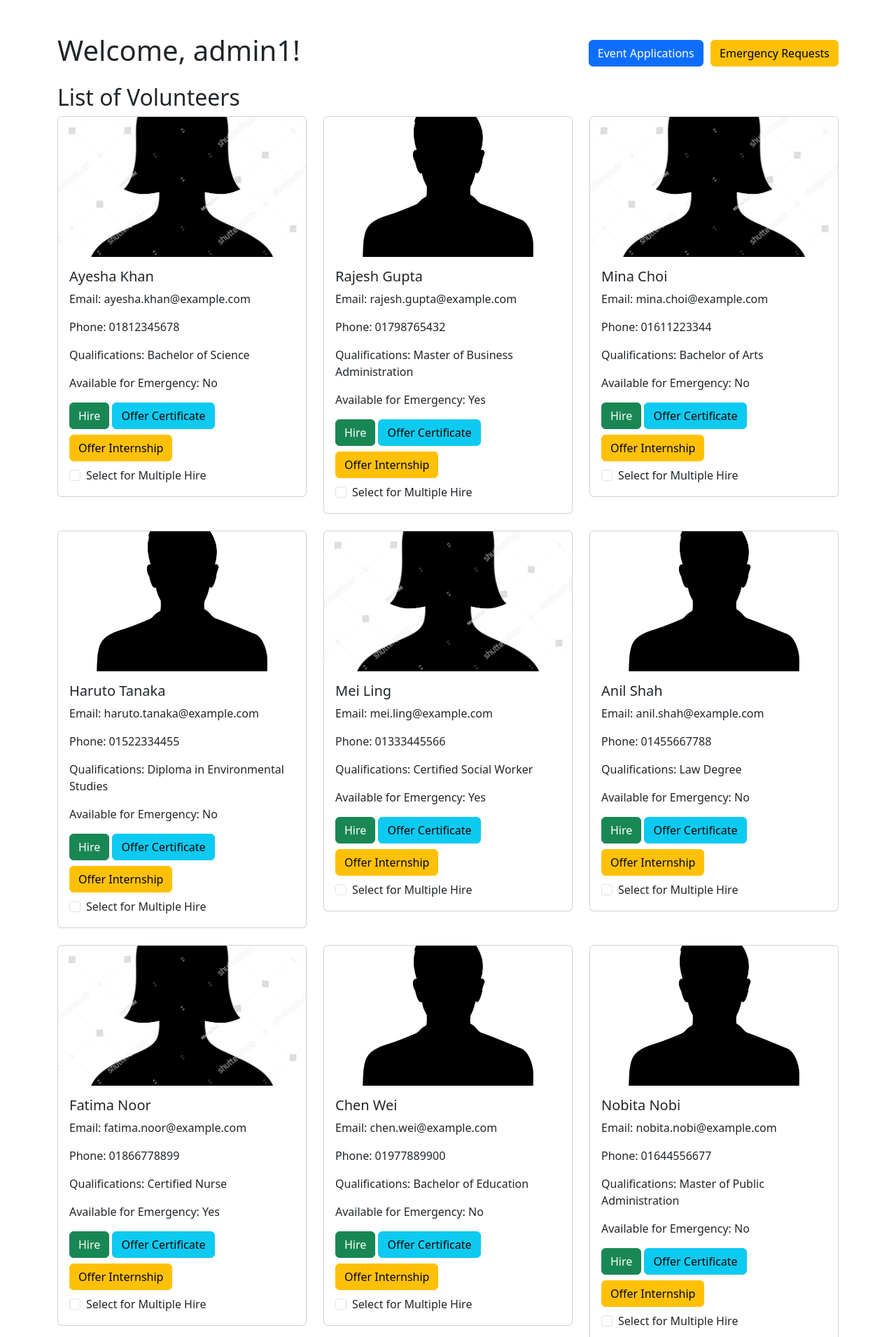
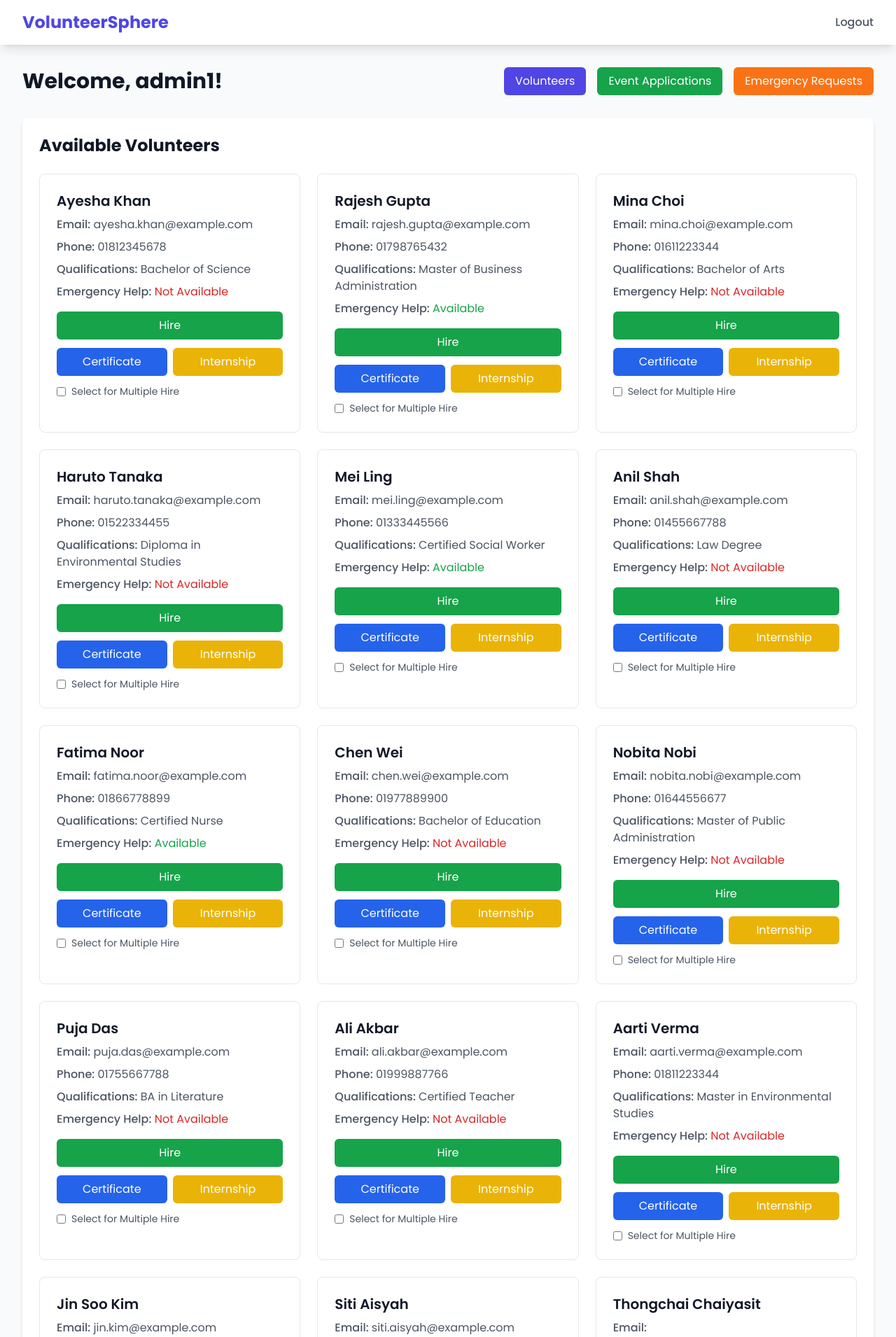
Before and after one commit to sillysaddy/VolunteerSphere, a PHP site: page /org_dashboard.php in a window 1280 px wide. Shown: the top 1910 px of the page at 70% size. Run offline with PHP 8.4, Linux system fonts and the light colour scheme; a user stored in the database is signed in; data comes from the database, SQL or seed files in the repository; some libraries are stand-ins or nearby versions.

Commit message:
more ui changes for org

```diff
--- a/org_dashboard.php
+++ b/org_dashboard.php
@@ -45,55 +45,85 @@
 <head>
     <meta charset="UTF-8">
     <meta name="viewport" content="width=device-width, initial-scale=1.0">
-    <title>Organization Dashboard</title>
-    <link href="https://cdn.jsdelivr.net/npm/bootstrap@5.3.0-alpha1/dist/css/bootstrap.min.css" rel="stylesheet">
-    <script>
-        function showSection(sectionId) {
-            document.getElementById('volunteersSection').style.display = 'none';
-            document.getElementById('eventApplicationsSection').style.display = 'none';
-            document.getElementById('emergencyRequestsSection').style.display = 'none';
+    <title>Organization Dashboard - VolunteerSphere</title>
+    <script src="https://cdn.tailwindcss.com"></script>
+    <link href="https://fonts.googleapis.com/css2?family=Poppins:wght@400;500;600;700&display=swap" rel="stylesheet">
+    <style>
+        body { font-family: 'Poppins', sans-serif; }
+    </style>
+</head>
+<body class="bg-gray-50 min-h-screen">
+    <!-- Navigation -->
+    <nav class="bg-white shadow-lg">
+        <div class="max-w-7xl mx-auto px-4 sm:px-6 lg:px-8">
+            <div class="flex justify-between h-16">
+                <div class="flex items-center">
+                    <span class="text-2xl font-bold text-indigo-600">VolunteerSphere</span>
+                </div>
+                <div class="flex items-center space-x-4">
+                    <a href="logout.php" class="text-gray-600 hover:text-indigo-600 font-medium">Logout</a>
+                </div>
+            </div>
+        </div>
+    </nav>
 
-            document.getElementById(sectionId).style.display = 'block';
-        }
-    </script>
-</head>
-<body>
-    <div class="container mt-5">
-        <h1>
-            Welcome, <?php echo htmlspecialchars($_SESSION['user']); ?>!
-            <div class="float-end">
-                <button class="btn btn-primary" onclick="showSection('eventApplicationsSection')">Event Applications</button>
-                <button class="btn btn-warning" onclick="showSection('emergencyRequestsSection')">Emergency Requests</button>
+    <div class="max-w-7xl mx-auto px-4 sm:px-6 lg:px-8 py-8">
+        <!-- Header Section -->
+        <div class="mb-8 flex justify-between items-center">
+            <h1 class="text-3xl font-bold text-gray-900">Welcome, <?php echo htmlspecialchars($_SESSION['user']); ?>!</h1>
+            <div class="flex space-x-4">
+                <button onclick="showSection('volunteersSection')" class="px-4 py-2 bg-indigo-600 text-white rounded-md hover:bg-indigo-700 transition-colors">Volunteers</button>
+                <button onclick="showSection('eventApplicationsSection')" class="px-4 py-2 bg-green-600 text-white rounded-md hover:bg-green-700 transition-colors">Event Applications</button>
+                <button onclick="showSection('emergencyRequestsSection')" class="px-4 py-2 bg-orange-500 text-white rounded-md hover:bg-orange-600 transition-colors">Emergency Requests</button>
             </div>
-        </h1>
+        </div>
 
-        <!-- List of Volunteers -->
-        <div id="volunteersSection">
-            <h2 class="mt-4">List of Volunteers</h2>
+        <!-- Volunteers Section -->
+        <div id="volunteersSection" class="bg-white rounded-lg shadow-md p-6">
+            <h2 class="text-2xl font-bold text-gray-900 mb-6">Available Volunteers</h2>
             <form method="POST" action="hire_multiple_volunteers.php">
                 <?php if ($volunteerResult->num_rows > 0): ?>
-                    <div class="row">
+                    <div class="grid grid-cols-1 md:grid-cols-2 lg:grid-cols-3 gap-6">
                         <?php while ($volunteer = $volunteerResult->fetch_assoc()): ?>
-                            <div class="col-md-4">
-                                <div class="card mb-4">
-                                    <img src="<?php echo $volunteer['Picture'] ? $volunteer['Picture'] : ($volunteer['Gender'] === 'Male' ? 'images/male_silhouette.png' : 'images/female_silhouette.png'); ?>"
-                                         class="card-img-top" alt="Volunteer Picture" style="height: 200px; object-fit: cover;">
-                                    <div class="card-body">
-                                        <h5 class="card-title"><?php echo htmlspecialchars($volunteer['Name']); ?></h5>
-                                        <p class="card-text">Email: <?php echo htmlspecialchars($volunteer['Email']); ?></p>
-                                        <p class="card-text">Phone: <?php echo htmlspecialchars($volunteer['Phone']); ?></p>
-                                        <p class="card-text">Qualifications: <?php echo htmlspecialchars($volunteer['Qualifications']); ?></p>
-                                        <p class="card-text">Available for Emergency: <?php echo ($volunteer['EmergencyHelp'] == 1) ? 'Yes' : 'No'; ?></p>
-
+                            <div class="bg-white rounded-lg border border-gray-200 overflow-hidden hover:shadow-lg transition-shadow">
+                                <div class="p-6">
+                                    <h3 class="text-xl font-semibold text-gray-900 mb-2"><?php echo htmlspecialchars($volunteer['Name']); ?></h3>
+                                    <div class="space-y-2 mb-4">
+                                        <p class="text-gray-600"><span class="font-medium">Email:</span> <?php echo htmlspecialchars($volunteer['Email']); ?></p>
+                                        <p class="text-gray-600"><span class="font-medium">Phone:</span> <?php echo htmlspecialchars($volunteer['Phone']); ?></p>
+                                        <p class="text-gray-600"><span class="font-medium">Qualifications:</span> <?php echo htmlspecialchars($volunteer['Qualifications']); ?></p>
+                                        <p class="text-gray-600">
+                                            <span class="font-medium">Emergency Help:</span>
+                                            <span class="<?php echo ($volunteer['EmergencyHelp'] == 1) ? 'text-green-600' : 'text-red-600'; ?>">
+                                                <?php echo ($volunteer['EmergencyHelp'] == 1) ? 'Available' : 'Not Available'; ?>
+                                            </span>
+                                        </p>
+                                    </div>
+                                    <div class="space-y-3">
                                         <?php if ($volunteer['HiredStatus'] > 0): ?>
-                                            <button class="btn btn-secondary" disabled>Hired</button>
+                                            <button disabled class="w-full px-4 py-2 bg-gray-200 text-gray-500 rounded-md cursor-not-allowed">Already Hired</button>
                                         <?php else: ?>
-                                            <a href="hire_volunteer.php?VolunteerID=<?php echo $volunteer['VolunteerID']; ?>" class="btn btn-success mb-2">Hire</a>
-                                            <a href="offer_certificate.php?VolunteerID=<?php echo $volunteer['VolunteerID']; ?>" class="btn btn-info mb-2">Offer Certificate</a>
-                                            <a href="offer_internship.php?VolunteerID=<?php echo $volunteer['VolunteerID']; ?>" class="btn btn-warning mb-2">Offer Internship</a>
-                                            <div class="form-check">
-                                                <input class="form-check-input" type="checkbox" name="selected_volunteers[]" value="<?php echo $volunteer['VolunteerID']; ?>" id="volunteer_<?php echo $volunteer['VolunteerID']; ?>">
-                                                <label class="form-check-label" for="volunteer_<?php echo $volunteer['VolunteerID']; ?>">
+                                            <a href="hire_volunteer.php?VolunteerID=<?php echo $volunteer['VolunteerID']; ?>"
+                                               class="block w-full px-4 py-2 bg-green-600 text-white text-center rounded-md hover:bg-green-700 transition-colors">
+                                                Hire
+                                            </a>
+                                            <div class="flex space-x-2">
+                                                <a href="offer_certificate.php?VolunteerID=<?php echo $volunteer['VolunteerID']; ?>"
+                                                   class="flex-1 px-4 py-2 bg-blue-600 text-white text-center rounded-md hover:bg-blue-700 transition-colors">
+                                                    Certificate
+                                                </a>
+                                                <a href="offer_internship.php?VolunteerID=<?php echo $volunteer['VolunteerID']; ?>"
+                                                   class="flex-1 px-4 py-2 bg-yellow-500 text-white text-center rounded-md hover:bg-yellow-600 transition-colors">
+                                                    Internship
+                                                </a>
+                                            </div>
+                                            <div class="flex items-center space-x-2 mt-2">
+                                                <input type="checkbox"
+                                                       name="selected_volunteers[]"
+                                                       value="<?php echo $volunteer['VolunteerID']; ?>"
+                                                       id="volunteer_<?php echo $volunteer['VolunteerID']; ?>"
+                                                       class="rounded border-gray-300 text-indigo-600 focus:ring-indigo-500">
+                                                <label for="volunteer_<?php echo $volunteer['VolunteerID']; ?>" class="text-sm text-gray-600">
                                                     Select for Multiple Hire
                                                 </label>
                                             </div>
@@ -103,37 +133,46 @@
                             </div>
                         <?php endwhile; ?>
                     </div>
-                    <button type="submit" name="hire_multiple" class="btn btn-primary">Hire Selected Volunteers</button>
+                    <div class="mt-6">
+                        <button type="submit" name="hire_multiple" class="px-6 py-3 bg-indigo-600 text-white rounded-md hover:bg-indigo-700 transition-colors">
+                            Hire Selected Volunteers
+                        </button>
+                    </div>
                 <?php else: ?>
-                    <p>No volunteers are currently available.</p>
+                    <p class="text-gray-600">No volunteers are currently available.</p>
                 <?php endif; ?>
             </form>
         </div>
 
-        <!-- Event Applications -->
-        <div id="eventApplicationsSection" style="display: none;">
-            <h2 class="mt-4">Event Applications</h2>
-            <table class="table table-bordered table-striped">
-                <thead>
+        <!-- Event Applications Section -->
+        <div id="eventApplicationsSection" class="hidden bg-white rounded-lg shadow-md p-6">
+            <h2 class="text-2xl font-bold text-gray-900 mb-6">Event Applications</h2>
+            <div class="overflow-x-auto">
+                <table class="min-w-full divide-y divide-gray-200">
+                    <thead class="bg-gray-50">
                         <tr>
-                        <th>Volunteer Name</th>
-                        <th>Event Name</th>
-                        <th>Status</th>
-                        <th>Actions</th>
+                            <th class="px-6 py-3 text-left text-xs font-medium text-gray-500 uppercase tracking-wider">Volunteer Name</th>
+                            <th class="px-6 py-3 text-left text-xs font-medium text-gray-500 uppercase tracking-wider">Event Name</th>
+                            <th class="px-6 py-3 text-left text-xs font-medium text-gray-500 uppercase tracking-wider">Status</th>
+                            <th class="px-6 py-3 text-left text-xs font-medium text-gray-500 uppercase tracking-wider">Actions</th>
                         </tr>
                     </thead>
-                <tbody>
+                    <tbody class="bg-white divide-y divide-gray-200">
                         <?php while ($application = $eventApplicationsResult->fetch_assoc()): ?>
                             <tr>
-                            <td><?php echo htmlspecialchars($application['VolunteerName']); ?></td>
-                            <td><?php echo htmlspecialchars($application['EventName']); ?></td>
-                            <td><?php echo htmlspecialchars($application['Status']); ?></td>
-                            <td>
+                                <td class="px-6 py-4 whitespace-nowrap text-sm text-gray-900"><?php echo htmlspecialchars($application['VolunteerName']); ?></td>
+                                <td class="px-6 py-4 whitespace-nowrap text-sm text-gray-900"><?php echo htmlspecialchars($application['EventName']); ?></td>
+                                <td class="px-6 py-4 whitespace-nowrap text-sm text-gray-900"><?php echo htmlspecialchars($application['Status']); ?></td>
+                                <td class="px-6 py-4 whitespace-nowrap text-sm font-medium">
                                     <?php if ($application['Status'] === 'Pending'): ?>
-                                    <a href="approve_application.php?id=<?php echo $application['ApplicationID']; ?>&action=approve" class="btn btn-success btn-sm">Approve</a>
-                                    <a href="approve_application.php?id=<?php echo $application['ApplicationID']; ?>&action=reject" class="btn btn-danger btn-sm">Reject</a>
+                                        <div class="flex space-x-2">
+                                            <a href="approve_application.php?id=<?php echo $application['ApplicationID']; ?>&action=approve"
+                                               class="text-green-600 hover:text-green-900">Approve</a>
+                                            <a href="approve_application.php?id=<?php echo $application['ApplicationID']; ?>&action=reject"
+                                               class="text-red-600 hover:text-red-900">Reject</a>
+                                        </div>
                                     <?php else: ?>
-                                    <button class="btn btn-secondary btn-sm" disabled><?php echo $application['Status']; ?></button>
+                                        <span class="text-gray-500"><?php echo $application['Status']; ?></span>
                                     <?php endif; ?>
                                 </td>
                             </tr>
@@ -141,31 +180,37 @@
                     </tbody>
                 </table>
             </div>
+        </div>
 
-        <!-- Emergency Requests -->
-        <div id="emergencyRequestsSection" style="display: none;">
-            <h2 class="mt-4">Emergency Requests</h2>
-            <table class="table table-bordered table-striped">
-                <thead>
+        <!-- Emergency Requests Section -->
+        <div id="emergencyRequestsSection" class="hidden bg-white rounded-lg shadow-md p-6">
+            <h2 class="text-2xl font-bold text-gray-900 mb-6">Emergency Requests</h2>
+            <div class="overflow-x-auto">
+                <table class="min-w-full divide-y divide-gray-200">
+                    <thead class="bg-gray-50">
                         <tr>
-                        <th>Volunteer Name</th>
-                        <th>Support Tool</th>
-                        <th>Status</th>
-                        <th>Actions</th>
+                            <th class="px-6 py-3 text-left text-xs font-medium text-gray-500 uppercase tracking-wider">Volunteer Name</th>
+                            <th class="px-6 py-3 text-left text-xs font-medium text-gray-500 uppercase tracking-wider">Support Tool</th>
+                            <th class="px-6 py-3 text-left text-xs font-medium text-gray-500 uppercase tracking-wider">Status</th>
+                            <th class="px-6 py-3 text-left text-xs font-medium text-gray-500 uppercase tracking-wider">Actions</th>
                         </tr>
                     </thead>
-                <tbody>
+                    <tbody class="bg-white divide-y divide-gray-200">
                         <?php while ($request = $emergencyRequestsResult->fetch_assoc()): ?>
                             <tr>
-                            <td><?php echo htmlspecialchars($request['VolunteerName']); ?></td>
-                            <td><?php echo htmlspecialchars($request['SupportTool']); ?></td>
-                            <td><?php echo htmlspecialchars($request['Status']); ?></td>
-                            <td>
+                                <td class="px-6 py-4 whitespace-nowrap text-sm text-gray-900"><?php echo htmlspecialchars($request['VolunteerName']); ?></td>
+                                <td class="px-6 py-4 whitespace-nowrap text-sm text-gray-900"><?php echo htmlspecialchars($request['SupportTool']); ?></td>
+                                <td class="px-6 py-4 whitespace-nowrap text-sm text-gray-900"><?php echo htmlspecialchars($request['Status']); ?></td>
+                                <td class="px-6 py-4 whitespace-nowrap text-sm font-medium">
                                     <?php if ($request['Status'] === 'Pending'): ?>
-                                    <a href="approve_request.php?id=<?php echo $request['RequestID']; ?>&action=approve" class="btn btn-success btn-sm">Approve</a>
-                                    <a href="approve_request.php?id=<?php echo $request['RequestID']; ?>&action=reject" class="btn btn-danger btn-sm">Reject</a>
+                                        <div class="flex space-x-2">
+                                            <a href="approve_request.php?id=<?php echo $request['RequestID']; ?>&action=approve"
+                                               class="text-green-600 hover:text-green-900">Approve</a>
+                                            <a href="approve_request.php?id=<?php echo $request['RequestID']; ?>&action=reject"
+                                               class="text-red-600 hover:text-red-900">Reject</a>
+                                        </div>
                                     <?php else: ?>
-                                    <button class="btn btn-secondary btn-sm" disabled><?php echo $request['Status']; ?></button>
+                                        <span class="text-gray-500"><?php echo $request['Status']; ?></span>
                                     <?php endif; ?>
                                 </td>
                             </tr>
@@ -173,8 +218,17 @@
                     </tbody>
                 </table>
             </div>
+        </div>
+    </div>
 
-        <a href="logout.php" class="btn btn-danger mt-3">Logout</a>
-    </div>
+    <script>
+        function showSection(sectionId) {
+            document.getElementById('volunteersSection').classList.add('hidden');
+            document.getElementById('eventApplicationsSection').classList.add('hidden');
+            document.getElementById('emergencyRequestsSection').classList.add('hidden');
+
+            document.getElementById(sectionId).classList.remove('hidden');
+        }
+    </script>
 </body>
 </html>
```
Also changed, not shown: submit_application.php (+16 -16 lines). Lines whose indentation alone changed are shown as unchanged.
